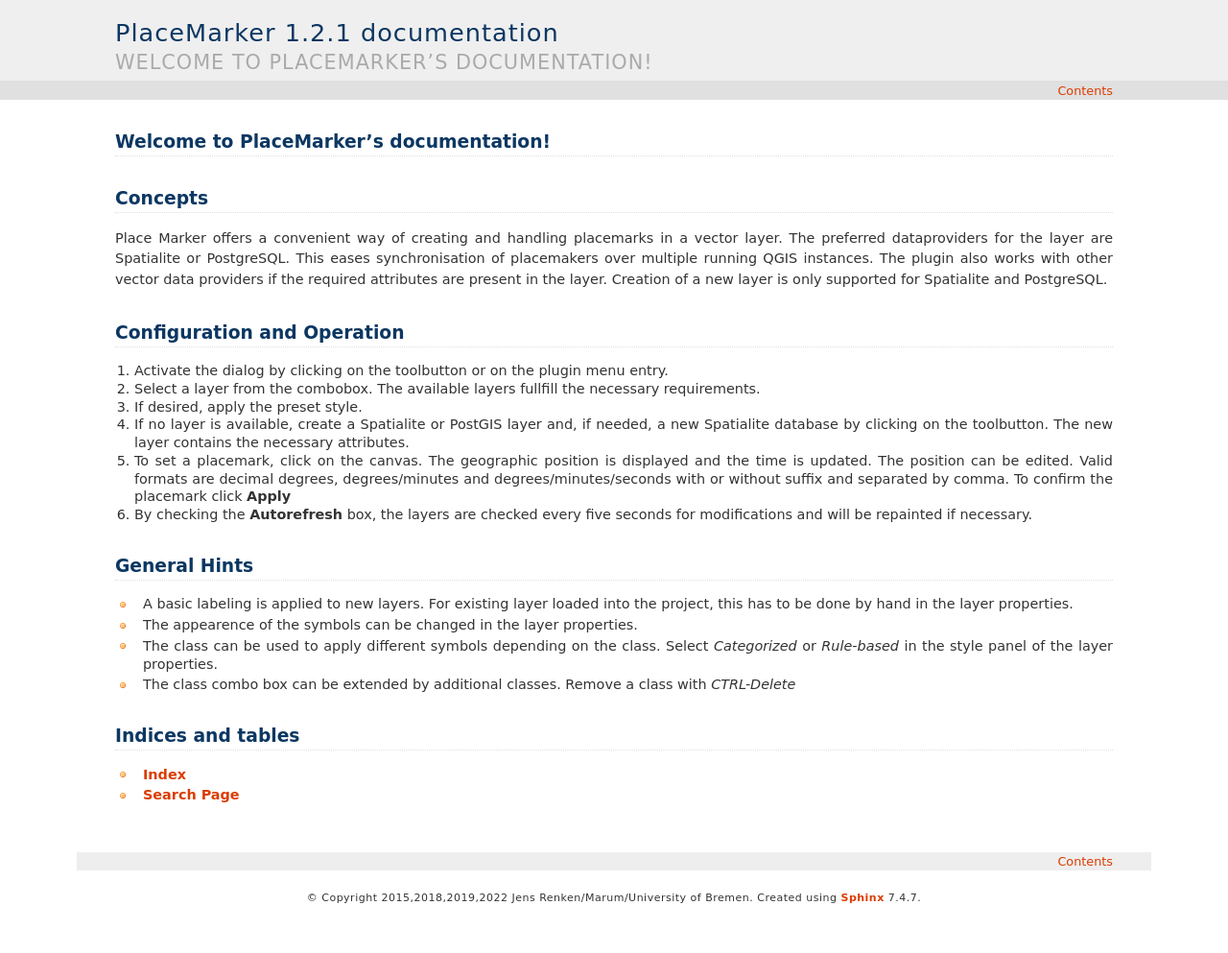
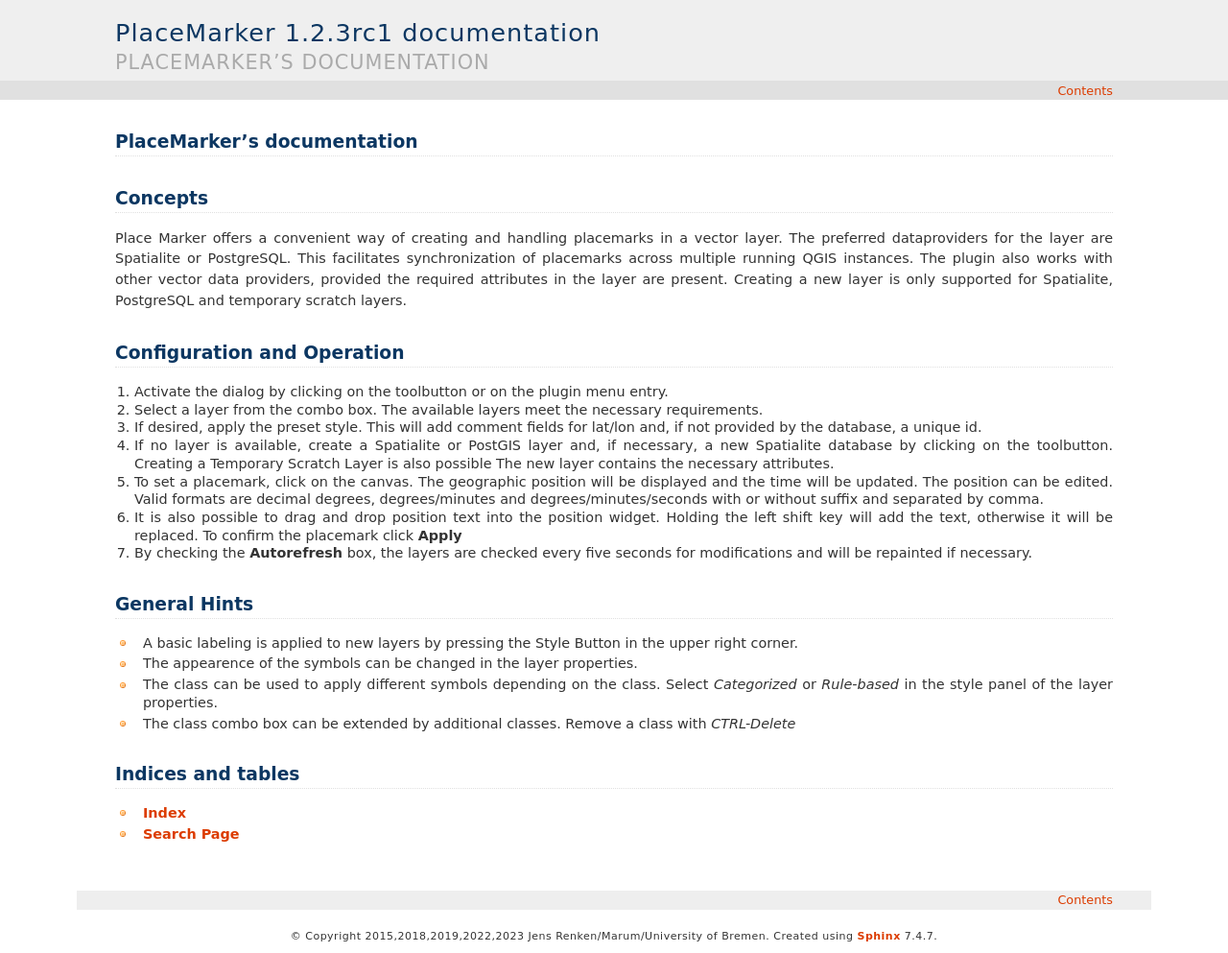
Before and after one commit to jrenken/qgis-PlaceMarker, a Sphinx documentation site: the page built from help/source/index.rst, in a window 1280 px wide. Shown: the whole page at 96% size. Built offline with Sphinx 7.4.7, drawn with Linux system fonts in a browser that asks for light colours; formulas are drawn with MathJax 3; before the commit the page ends 953 px from its top, so only the background shows below that.

Commit message:
Create temporary scratch layer with the required fields Facilitate the integration of existing layers Fix documentation

```diff
--- a/help/source/conf.py
+++ b/help/source/conf.py
@@ -41,7 +41,7 @@ master_doc = 'index'
 
 # General information about the project.
 project = u'PlaceMarker'
-copyright = u'2015,2018,2019,2022 Jens Renken/Marum/University of Bremen'
+copyright = u'2015,2018,2019,2022,2023 Jens Renken/Marum/University of Bremen'
 
 # The version info for the project you're documenting, acts as replacement for
 # |version| and |release|, also used in various other places throughout the
@@ -50,7 +50,7 @@ copyright = u'2015,2018,2019,2022 Jens Renken/Marum/University of Bremen'
 # The short X.Y version.
 version = '1.2'
 # The full version, including alpha/beta/rc tags.
-release = '1.2.1'
+release = '1.2.3rc1'
 
 # The language for content autogenerated by Sphinx. Refer to documentation
 # for a list of supported languages.
--- a/help/source/index.rst
+++ b/help/source/index.rst
@@ -3,7 +3,7 @@
    You can adapt this file completely to your liking, but it should at least
    contain the root `toctree` directive.
 
-Welcome to PlaceMarker's documentation!
+PlaceMarker's documentation
 ============================================
 
 .. toctree::
@@ -12,10 +12,10 @@ Welcome to PlaceMarker's documentation!
 Concepts
 ==================
 Place Marker offers a convenient way of creating and handling placemarks in a vector layer.
-The preferred dataproviders for the layer are Spatialite or PostgreSQL. This eases synchronisation of
-placemakers over multiple running QGIS instances.
-The plugin also works with other vector data providers if the required attributes are present in the layer.
-Creation of a new layer is only supported for Spatialite and PostgreSQL.
+The preferred dataproviders for the layer are Spatialite or PostgreSQL.
+This facilitates synchronization of placemarks across multiple running QGIS instances.
+The plugin also works with other vector data providers, provided the required attributes in the layer are present.
+Creating a new layer is only supported for Spatialite, PostgreSQL and temporary scratch layers.
 
 .. index:: Configuration and Operation
 
@@ -23,14 +23,15 @@ Configuration and Operation
 ============================
 
 #. Activate the dialog by clicking on the toolbutton or on the plugin menu entry.
-#. Select a layer from the combobox. The available layers fullfill the necessary requirements.
-#. If desired, apply the preset style.
+#. Select a layer from the combo box. The available layers meet the necessary requirements.
+#. If desired, apply the preset style. This will add comment fields for lat/lon and, if not provided by the database, a unique id.
 #. If no layer is available, create a Spatialite or PostGIS layer and,
-   if needed, a new Spatialite database by clicking on the toolbutton.
+   if necessary, a new Spatialite database by clicking on the toolbutton. Creating a Temporary Scratch Layer is also possible
    The new layer contains the necessary attributes.
-#. To set a placemark, click on the canvas. The geographic position is displayed and the time is updated.
+#. To set a placemark, click on the canvas. The geographic position will be displayed and the time will be updated.
    The position can be edited. Valid formats are decimal degrees, degrees/minutes and degrees/minutes/seconds
    with or without suffix and separated by comma.
+#. It is also possible to drag and drop position text into the position widget. Holding the left shift key will add the text, otherwise it will be replaced.
    To confirm the placemark click **Apply**
 #. By checking the **Autorefresh** box, the layers are checked every five seconds for modifications
    and will be repainted if necessary.
@@ -39,8 +40,7 @@ Configuration and Operation
 
 General Hints
 ==================
-* A basic labeling is applied to new layers.
-  For existing layer loaded into the project, this has to be done by hand in the layer properties.
+* A basic labeling is applied to new layers by pressing the Style Button in the upper right corner.
 * The appearence of the symbols can be changed in the layer properties.
 * The class can be used to apply different symbols
   depending on the class. Select *Categorized* or *Rule-based* in the style panel of the layer properties.
--- a/metadata.txt
+++ b/metadata.txt
@@ -10,7 +10,7 @@
 name=Place Marker
 qgisMinimumVersion=3.0
 description=Place Marker provides a convenient way of adding placemarks to a vector layer.
-version=1.2.2rc2
+version=1.2.3rc1
 author=Jens Renken (Marum, University of Bremen)
 email=renken@marum.de
 
```
Also changed, not shown: layer_dialog.py (+11 -4 lines), placemark_layer.py (+8 -4 lines), 3 other files.
